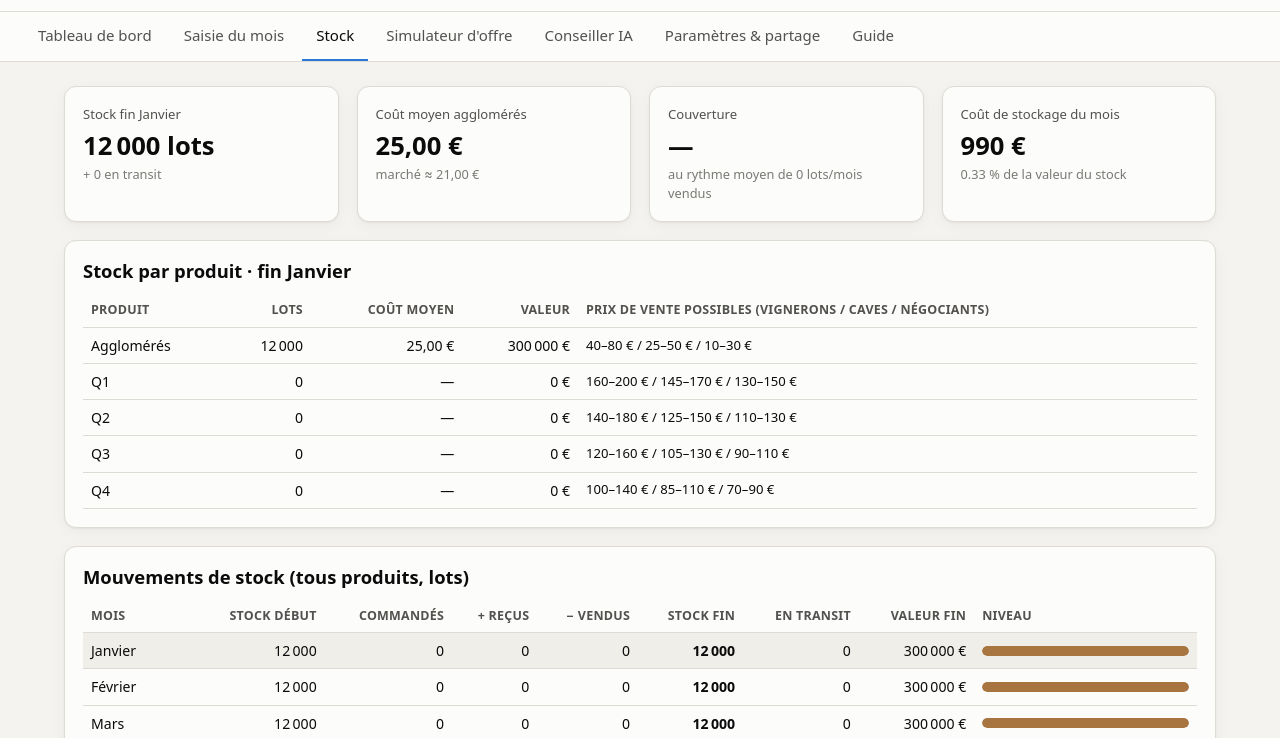
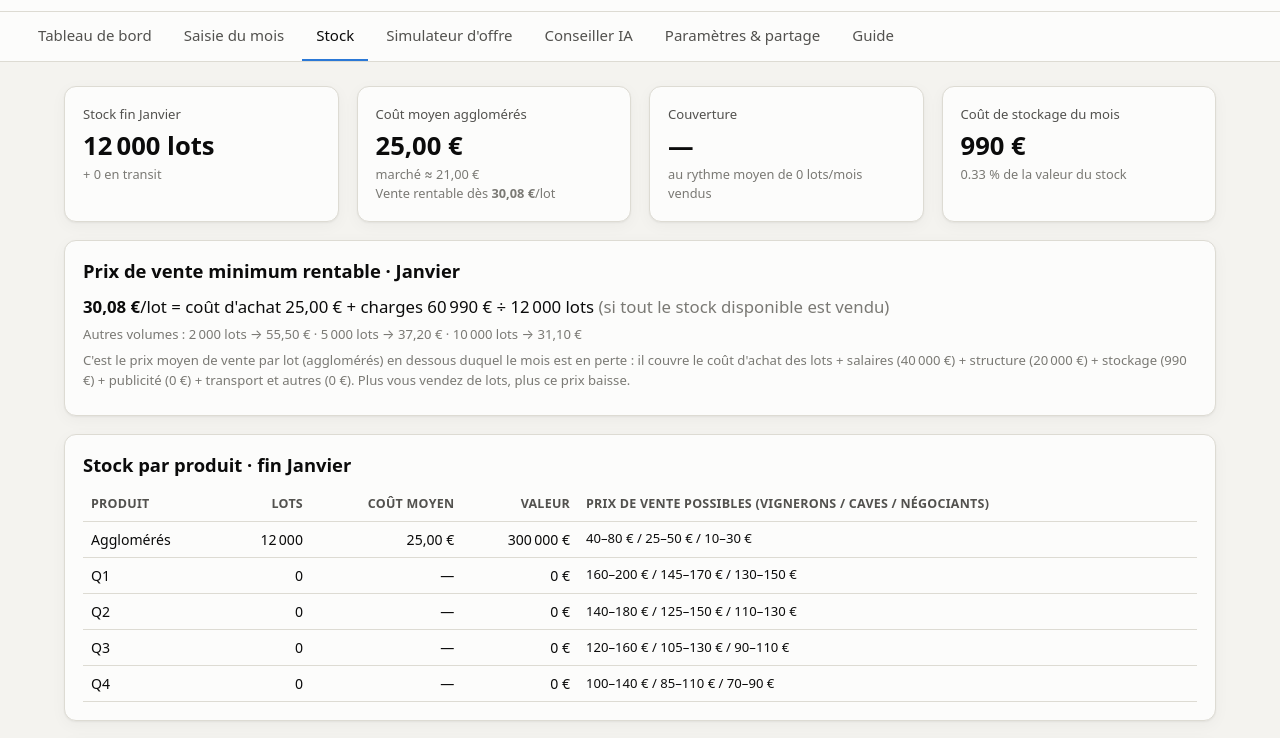
Before and after one commit to Oskar59/pilotage-bouchons, a plain HTML site: page index.html in a window 1280 px wide. Both pictures are taken after a click on the button "Stock". Shown: the part 61-799 px from the top of the page. Drawn offline with Linux system fonts and the light colour scheme.

Commit message:
Prix de vente minimum rentable (coût + toutes les charges du mois)
Co-Authored-By: Claude Opus 5.5 <noreply@anthropic.com>

```diff
--- a/app.js
+++ b/app.js
@@ -267,6 +267,25 @@ const fmtK = (v) => {
 const esc = (s) => String(s ?? "").replace(/[&<>"']/g, (c) => ({ "&": "&amp;", "<": "&lt;", ">": "&gt;", '"': "&quot;", "'": "&#39;" }[c]));
 const cls = (v) => (v < 0 ? "neg" : "");
 
+// Prix de vente minimum pour couvrir le coût d'achat + toutes les charges du mois
+function seuilRentable(r) {
+  const charges = r.fixes + r.stockage + r.transport + r.divers; // divers inclut pub et autres dépenses
+  const cm = r.cmupP["Agglomérés"];
+  let vol = r.venLots, base = "lots vendus ce mois";
+  if (!vol) { vol = r.demande; base = "demande saisie"; }
+  if (!vol) { vol = r.dispoP["Agglomérés"]; base = "si tout le stock disponible est vendu"; }
+  const prix = (v) => (v > 0 ? cm + charges / v : Infinity);
+  return { charges, cm, vol, base, prix: prix(vol), at: prix };
+}
+function seuilHtml(r, compact) {
+  const s = seuilRentable(r);
+  if (!Number.isFinite(s.prix)) return `<span class="muted">Prix rentable : pas de stock vendable ce mois.</span>`;
+  const ex = [2000, 5000, 10000].filter((v) => v !== s.vol).map((v) => `${fmtN(v)} lots → ${fmtP(s.at(v))}`).join(" · ");
+  return compact
+    ? `Prix minimum rentable : <b>${fmtP(s.prix)}</b>/lot <span class="muted">(${fmtN(s.vol)} lots, ${esc(s.base)})</span>`
+    : `<b>${fmtP(s.prix)}</b>/lot = coût d'achat ${fmtP(s.cm)} + charges ${fmtE(s.charges)} ÷ ${fmtN(s.vol)} lots <span class="muted">(${esc(s.base)})</span><br><span class="muted small">Autres volumes : ${ex}</span>`;
+}
+
 function priceBadge(seg, prod, prix) {
   const r = range(seg, prod);
   if (!r || !n0(prix)) return "";
@@ -451,7 +470,8 @@ function renderMois(c) {
             <h3>${SEG_LABEL[s]}</h3>
             <label class="field">Prix Agglomérés (€/lot)<input type="number" step="0.5" data-mk="${s}" data-mkk="prix" data-m="${i}" value="${esc(mk.prix)}"></label>
             <div class="small" style="margin:4px 0 8px">${n0(mk.prix) ? priceBadge(s, "Agglomérés", n0(mk.prix)) : `<span class="muted">Fourchette ${rg[0]}–${rg[1]} €</span>`}
-              ${marge !== null ? ` · marge <b class="${cls(marge)}">${fmtP(marge)}</b>/lot` : ""}</div>
+              ${marge !== null ? ` · marge <b class="${cls(marge)}">${fmtP(marge)}</b>/lot` : ""}
+              ${n0(mk.prix) && Number.isFinite(seuilRentable(r).prix) ? (clampPrix(s, "Agglomérés", mk.prix) >= seuilRentable(r).prix ? ` · <span class="badge good">rentable</span>` : ` · <span class="badge warn">sous le seuil (${fmtP(seuilRentable(r).prix)})</span>`) : ""}</div>
             <label class="field">Délai de paiement<select data-mk="${s}" data-mkk="delai" data-m="${i}">${opts(delaiList, mk.delai)}</select></label>
           </div>`;
         }).join("")}
@@ -462,6 +482,7 @@ function renderMois(c) {
         </div>
       </div>
       <p class="muted small">Coût moyen des agglomérés ce mois-ci : <b>${fmtP(cmA)}</b>/lot${c.rows[i + 1] && Math.abs(c.rows[i + 1].cmupP["Agglomérés"] - cmA) > 0.005 && c.rows[i + 1].dispoP["Agglomérés"] > 0 ? ` → <b>${fmtP(c.rows[i + 1].cmupP["Agglomérés"])}</b> en ${esc(c.rows[i + 1].nom)} après réception des achats` : ""}. Les prix et délais fixés ici servent de valeurs par défaut pour les ventes du mois.</p>
+      <div class="alert info"><span class="ico">€</span><span>${seuilHtml(r, true)}. Vendre en dessous de ce prix moyen fait perdre de l'argent ce mois-ci (coût d'achat + salaires + structure + stockage + pub + transport + autres dépenses).</span></div>
     </div>
 
     <h2 class="section-gap phase nego">Phase de négociation</h2>
@@ -572,11 +593,16 @@ function renderStock(c) {
   el.innerHTML = `
     <div class="grid k4">
       <div class="card kpi"><div class="label">Stock fin ${esc(cur.nom)}</div><div class="value">${fmtN(cur.lotsFin)} lots</div><div class="hint">+ ${fmtN(cur.transit)} en transit</div></div>
-      <div class="card kpi"><div class="label">Coût moyen agglomérés</div><div class="value">${fmtP(cur.cmup)}</div><div class="hint">${(() => { const nx = c.rows[state.currentMonth + 1]; return nx && nx.dispoP["Agglomérés"] > 0 && Math.abs(nx.cmupP["Agglomérés"] - cur.cmup) > 0.005 ? `→ ${fmtP(nx.cmupP["Agglomérés"])} en ${esc(nx.nom)} après réception · ` : ""; })()}marché ≈ ${fmtP(n0(state.params.prixMarche))}</div></div>
+      <div class="card kpi"><div class="label">Coût moyen agglomérés</div><div class="value">${fmtP(cur.cmup)}</div><div class="hint">${(() => { const nx = c.rows[state.currentMonth + 1]; return nx && nx.dispoP["Agglomérés"] > 0 && Math.abs(nx.cmupP["Agglomérés"] - cur.cmup) > 0.005 ? `→ ${fmtP(nx.cmupP["Agglomérés"])} en ${esc(nx.nom)} après réception · ` : ""; })()}marché ≈ ${fmtP(n0(state.params.prixMarche))}<br>Vente rentable dès <b>${fmtP(seuilRentable(cur).prix)}</b>/lot</div></div>
       <div class="card kpi"><div class="label">Couverture</div><div class="value">${Number.isFinite(couverture) ? couverture.toLocaleString("fr-FR", { maximumFractionDigits: 1 }) + " mois" : "—"}</div><div class="hint">au rythme moyen de ${fmtN(avgVentes)} lots/mois vendus</div></div>
       <div class="card kpi"><div class="label">Coût de stockage du mois</div><div class="value">${fmtE(cur.stockage)}</div><div class="hint">${state.params.stockageRate} % de la valeur du stock</div></div>
     </div>
     <div class="card section-gap">
+      <h2>Prix de vente minimum rentable · ${esc(cur.nom)}</h2>
+      <p class="seuil">${seuilHtml(cur, false)}</p>
+      <p class="muted small">C'est le prix moyen de vente par lot (agglomérés) en dessous duquel le mois est en perte : il couvre le coût d'achat des lots + salaires (${fmtE(n0(state.params.salaires))}) + structure (${fmtE(n0(state.params.structure))}) + stockage (${fmtE(cur.stockage)}) + publicité (${fmtE(cur.pub)}) + transport et autres (${fmtE(cur.transport + cur.divers - cur.pub)}). Plus vous vendez de lots, plus ce prix baisse.</p>
+    </div>
+    <div class="card">
       <h2>Stock par produit · fin ${esc(cur.nom)}</h2>
       <table><thead><tr><th>Produit</th><th class="r">Lots</th><th class="r">Coût moyen</th><th class="r">Valeur</th><th>Prix de vente possibles (Vignerons / Caves / Négociants)</th></tr></thead><tbody>
         ${PRODUITS.map((p) => `<tr><td>${p}</td><td class="r ${cls(cur.finP[p])}">${fmtN(cur.finP[p])}</td><td class="r">${cur.finP[p] ? fmtP(cur.cmupP[p]) : "—"}</td><td class="r">${fmtE(Math.max(0, cur.finP[p]) * cur.cmupP[p])}</td>
--- a/index.html
+++ b/index.html
@@ -91,6 +91,10 @@
           <li><b>Marge brute</b> = chiffre d'affaires − coût des lots vendus.</li>
           <li>Le résultat ne dépend pas des délais de paiement : une vente à 60 jours compte dans le résultat du mois de vente, mais dans la trésorerie deux mois plus tard.</li>
         </ul>
+        <h3>Prix de vente minimum rentable</h3>
+        <div class="formula">Prix minimum = Coût moyen d'achat + (Salaires + Structure + Stockage + Publicité + Transport + Autres dépenses du mois) ÷ Lots vendus</div>
+        <p>C'est le prix moyen par lot en dessous duquel le mois est en perte. Les lots vendus utilisés sont, dans l'ordre : les lots réellement livrés ce mois ; à défaut la demande saisie ; à défaut tout le stock vendable (cas le plus favorable). Le site donne aussi le prix pour 2 000, 5 000 et 10 000 lots. Exemple : coût 25 €, 60 990 € de charges, 5 000 lots → 25 + 60 990 ÷ 5 000 = 37,20 €/lot.</p>
+        <p>Il apparaît à côté du coût moyen (onglet Stock) et dans la planification, où chaque prix de segment est marqué « rentable » ou « sous le seuil ».</p>
         <h3>Prix effectif</h3>
         <p>Comme dans le jeu, un prix hors fourchette est ramené au plancher ou au plafond du segment. Un prix non saisi (0) compte comme le prix plancher.</p>
       </div>
--- a/style.css
+++ b/style.css
@@ -263,3 +263,5 @@ tr.inactive td { opacity: .55; }
 .toc a:hover { background: var(--surface-2); }
 .gtable th { width: 28%; text-transform: none; letter-spacing: 0; font-size: .88rem; color: var(--text); vertical-align: top; white-space: normal; }
 .gtable td { white-space: normal; color: var(--text-2); }
+
+.seuil { font-size: 1.05rem; }
```
